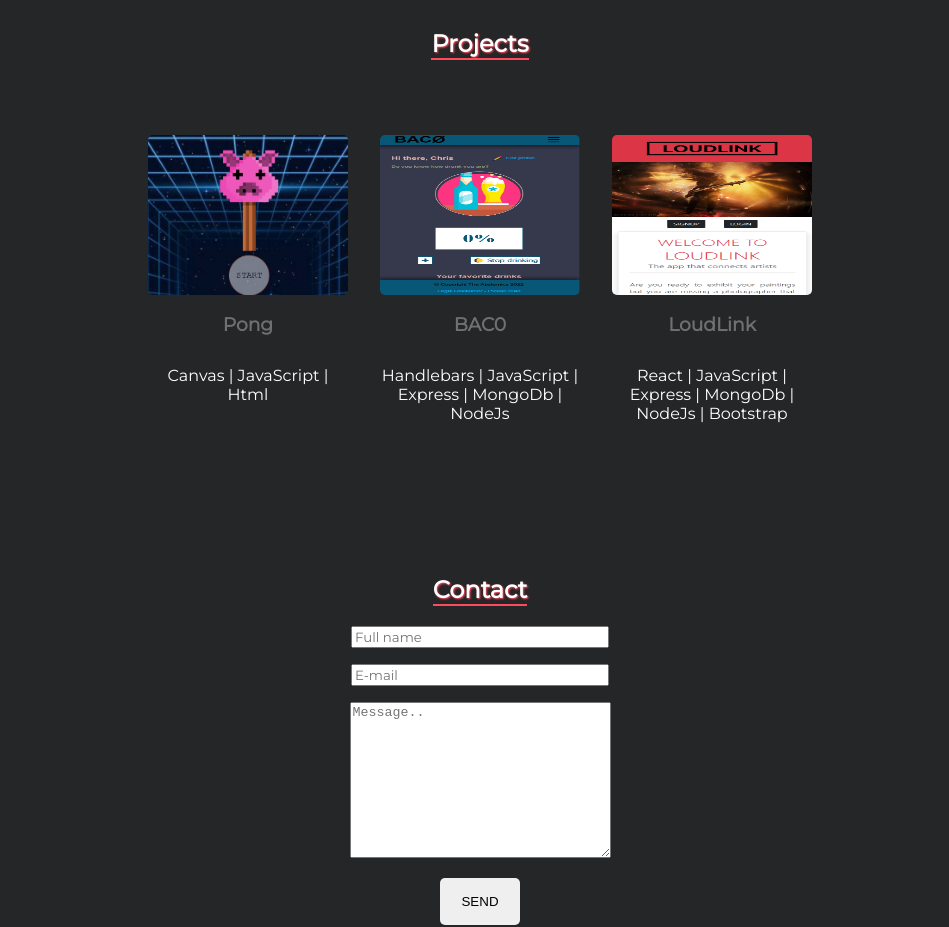
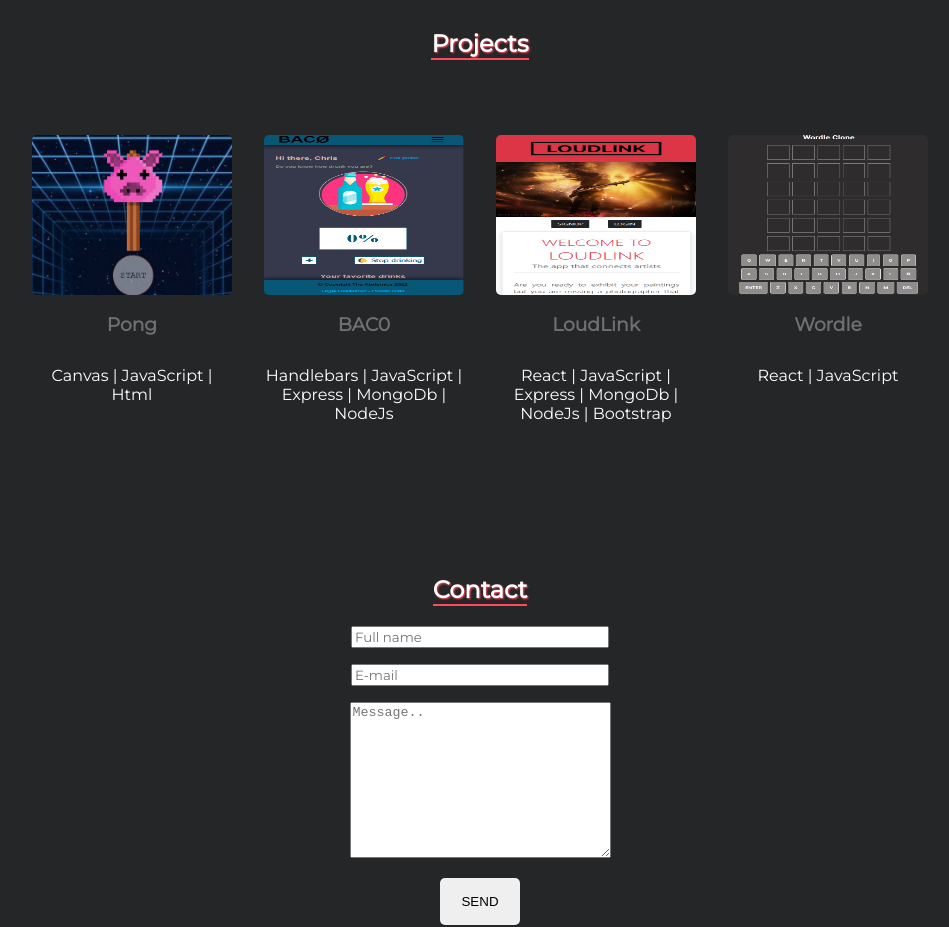
Before and after one commit to FatChancho/Christian-Gonzalez-portofolio, a plain HTML site: page index.html in a window 1280 px wide. Shown: the part 1340-2267 px from the top of the page, without its empty margins (160-1109 px from the left). Drawn offline with Linux system fonts and the light colour scheme.

Commit message:
update projects

```diff
--- a/index.html
+++ b/index.html
@@ -94,6 +94,11 @@
                 <a href="https://loudlink.herokuapp.com/"><h3>LoudLink</h3></a>
                 <p>React | JavaScript | Express | MongoDb | NodeJs | Bootstrap</p>
             </div>
+            <div class="project-box">
+                <img src="/images/Captura de pantalla 2022-04-12 104227.png" alt="Wordle-app">
+                <a href="https://mywordle.herokuapp.com/"><h3>Wordle</h3></a>
+                <p>React | JavaScript </p>
+            </div>
         </div>
     </section>
     <section id="contact" class="bd-grid sections">
--- a/style.css
+++ b/style.css
@@ -172,6 +172,7 @@ a:hover {
 .project-box p{
     display: flex;
     flex-wrap: wrap;
+    justify-content: center;
     width: 200px;
     text-align: center;
     height: 38px;
```
Also changed, not shown: images/Captura de pantalla 2022-04-12 104227.png (added).
